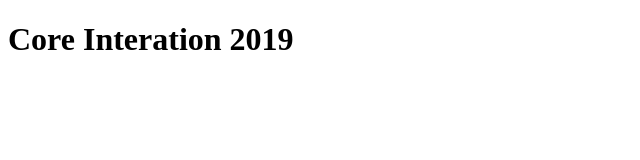
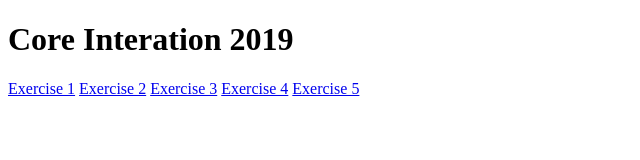
Before and after one commit to ahns379/coreinteraction2019, a plain HTML site: page index.html in a window 1280 px wide. Shown: the whole page, without its empty margins (0-640 px from the left). Drawn offline with Linux system fonts and the light colour scheme.

Commit message:
Add files via upload

```diff
--- a/index.html
+++ b/index.html
@@ -3,8 +3,14 @@
 <head>
 	<title>Julie Ahn</title>
 </head>
+
 <body>
 	<h1>Core Interation 2019</h1>
+	<a href = “exercise1/index.html”>Exercise 1</a>
+	<a href = “exercise2/index.html”>Exercise 2</a>
+	<a href = “exercise3/index.html”>Exercise 3</a>
+	<a href = “exercise4/index.html”>Exercise 4</a>
+	<a href = “exercise5/index.html”>Exercise 5</a>
+</body>
 
-</body>
 </html>
```
